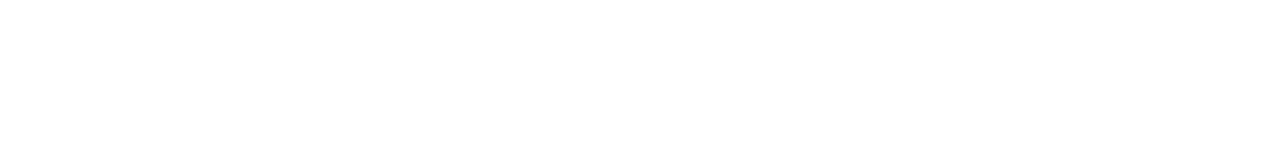
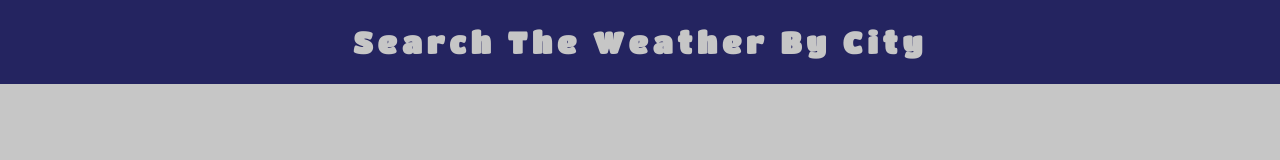
Before and after one commit to Ishan-Wijesingha99/Weather-App-Based-Off-City, a plain HTML site: page index.html in a window 1280 px wide. Drawn offline with Linux system fonts and the light colour scheme.

Commit message:
added nav bar

```diff
--- a/assets/index.css
+++ b/assets/index.css
@@ -0,0 +1,28 @@
+* {
+    padding: 0;
+    margin: 0;
+    box-sizing: border-box;
+    /* font-family: 'League Gothic', sans-serif; */
+    font-family: 'Titan One', sans-serif;
+    letter-spacing: 5px;
+}
+
+:root {
+    --grey: rgb(198, 198, 198);
+    --bluishPurp: rgb(36, 36, 96);
+}
+
+body {
+    background-color: var(--grey);
+}
+
+.navbar {
+    background-color: var(--bluishPurp);
+    padding: 25px;
+}
+
+#nav-title {
+    text-align: center;
+    font-size: 30px;
+    color: var(--grey);
+}
--- a/index.html
+++ b/index.html
@@ -1,12 +1,30 @@
 <!DOCTYPE html>
+
 <html lang="en">
     <head>
         <meta charset="UTF-8">
         <meta http-equiv="X-UA-Compatible" content="IE=edge">
         <meta name="viewport" content="width=device-width, initial-scale=1.0">
-    <title>Document</title>
+        <title>Search The Weather By City</title>
+
+        <!-- <link rel="preconnect" href="https://fonts.googleapis.com">
+        <link rel="preconnect" href="https://fonts.gstatic.com" crossorigin>
+        <link href="https://fonts.googleapis.com/css2?family=League+Gothic&display=swap" rel="stylesheet"> -->
+
+        <link rel="preconnect" href="https://fonts.googleapis.com">
+        <link rel="preconnect" href="https://fonts.gstatic.com" crossorigin>
+        <link href="https://fonts.googleapis.com/css2?family=Titan+One&display=swap" rel="stylesheet">
+
+        <link rel="stylesheet" href="./assets/index.css" />
+        <script defer src="./assets/index.js"></script>
     </head>
+
+
+
+
     <body>
-
+        <nav class="navbar">
+            <h2 id="nav-title">Search The Weather By City</h2>
+        </nav>
     </body>
 </html>
```
Lines whose indentation alone changed are shown as unchanged.
